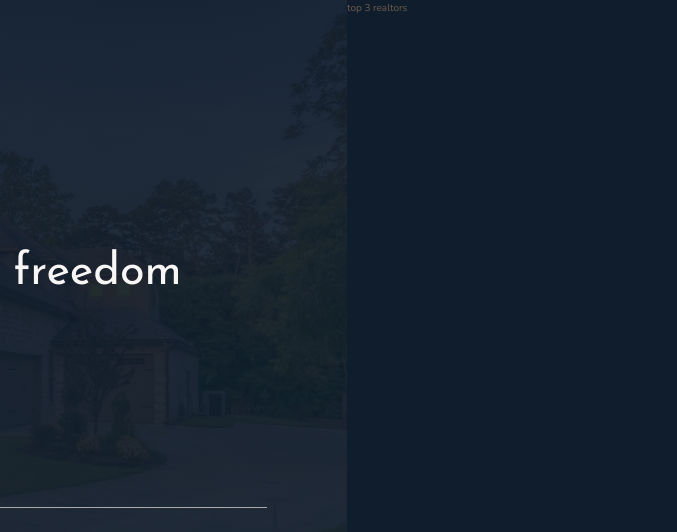
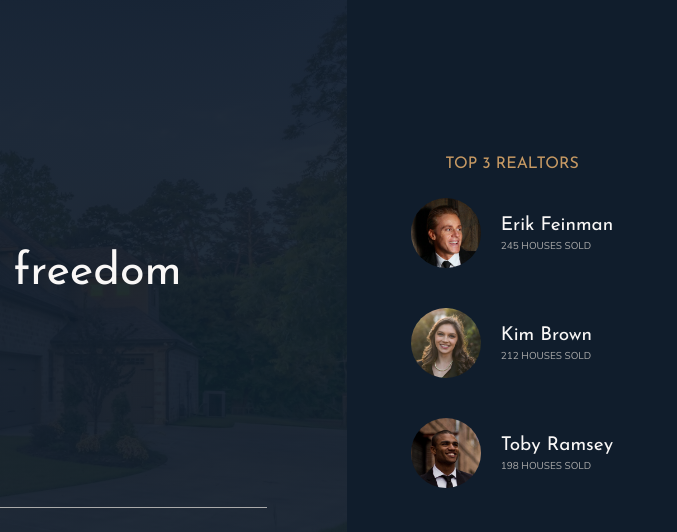
Before and after one commit to AbdulrhmanJo/Nexter, a website: page index.html in a window 1280 px wide. Shown: the top 532 px of the page, 603-1280 px from the left. Drawn offline with nearby package versions, Linux system fonts and the light colour scheme; files whose address does not match are found by name.

Commit message:
add the realtors section

```diff
--- a/index.html
+++ b/index.html
@@ -33,7 +33,27 @@
     </header>
 
     <div class="realtors">
-        top 3 realtors
+        <h3 class="heading-3">Top 3 realtors</h3>
+        <div class="realtors__list">
+            <img src="img/realtor-1.jpeg" alt="realtor-1" class="realtors__img">
+            <div class="realtors__details">
+                <h4 class="heading-4 heading-4--light">Erik Feinman</h4>
+                <p class="realtors__sold">245 HOUSES SOLD</p>
+            </div>
+
+            <img src="img/realtor-2.jpeg" alt="realtor-2" class="realtors__img">
+            <div class="realtors_details">
+                <h4 class="heading-4 heading-4--light">Kim Brown</h4>
+                <p class="realtors__sold">212 HOUSES SOLD</p>
+            </div>
+
+            <img src="img/realtor-3.jpeg" alt="realtor-3" class="realtors__img">
+            <div class="realtors_details">
+                <h4 class="heading-4 heading-4--light">Toby Ramsey</h4>
+                <p class="realtors__sold">198 HOUSES SOLD</p>
+            </div>
+
+        </div>
     </div>
 
     <div class="features">
--- a/sass/_realtors.scss
+++ b/sass/_realtors.scss
@@ -1,4 +1,31 @@
 .realtors{
     background-color: $color-secondary;
     grid-column: col-start 7 / full-end;
+
+    display: grid;
+    align-content: center;
+    justify-content: center;
+    justify-items: center;
+    grid-row-gap: 2rem;
+
+    &__list{
+        display: grid;
+        grid-template-columns: min-content max-content;
+        grid-row-gap: 5vh;
+        grid-column-gap: 2rem;
+        align-items: center;
+    }
+
+    &__img{
+        width: 7rem;
+        border-radius: 50%;
+        display: block;
+    }
+
+
+    &__sold{
+     text-transform: uppercase;
+     color: $color-grey-light-2;
+     margin-top: -3px;
+    }
 }
--- a/sass/_typography.scss
+++ b/sass/_typography.scss
@@ -63,4 +63,3 @@
 .mb-md{margin-bottom: 3rem;}
 .mb-lg{margin-bottom: 4rem;}
 .mb-hg{margin-bottom: 6rem;}
-.mr{margin-right: 10rem;}
```
Also changed, not shown: css/style.css.
